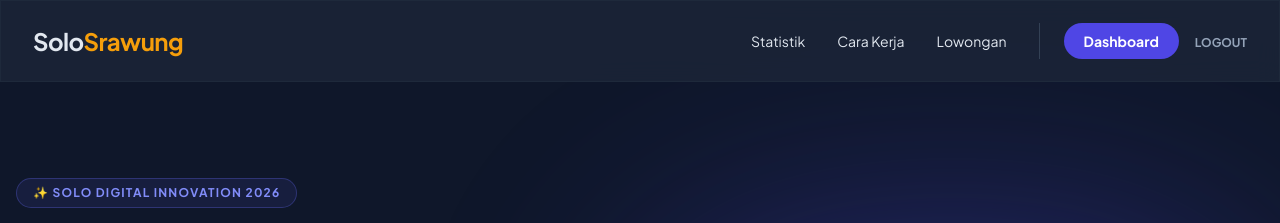
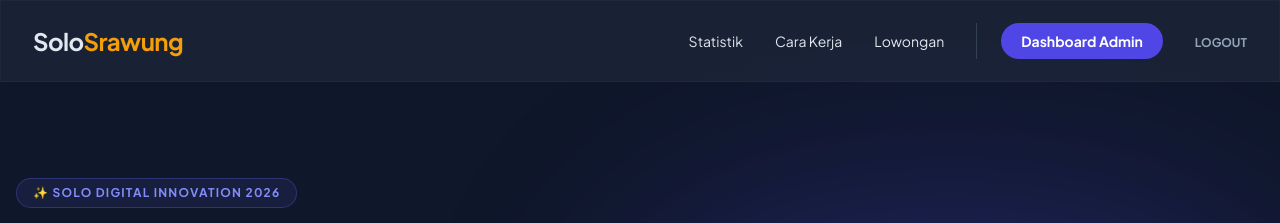
Before and after one commit to indragiriB/solo-srawung, a Laravel app: page / in a window 1280 px wide. Shown: the top 223 px of the page. Run offline with Laravel 12, Linux system fonts and the light colour scheme; the visitor is signed in with stand-in values (Sample User, id 1); data that the repository does not hold is empty; parts of the project's set-up code (start-up, migrations or seed data) failed here and were passed over; some libraries are stand-ins or nearby versions.

Commit message:
add login auth

```diff
--- a/app/Models/User.php
+++ b/app/Models/User.php
@@ -2,6 +2,7 @@
 
 namespace App\Models;
 use Filament\Models\Contracts\FilamentUser; // WAJIB ADA
+
 use Filament\Panel; // WAJIB ADA
 // use Illuminate\Contracts\Auth\MustVerifyEmail;
 use Illuminate\Database\Eloquent\Factories\HasFactory;
--- a/resources/views/welcome.blade.php
+++ b/resources/views/welcome.blade.php
@@ -32,12 +32,24 @@
                 <a href="#lowongan" class="text-sm font-medium hover:text-indigo-400 transition">Lowongan</a>
    @auth
     <div class="flex items-center space-x-4 border-l border-slate-700 pl-6">
-                        <a href="/relawan" class="bg-indigo-600 hover:bg-indigo-500 text-white px-5 py-2 rounded-full text-sm font-bold transition">Dashboard</a>
-                        <form action="/relawan/logout" method="POST">@csrf <button type="submit" class="text-xs text-slate-400 hover:text-red-400 font-bold uppercase">Logout</button></form>
+        @if(auth()->user()->role === 'admin')
+            <a href="/admin" class="bg-indigo-600 hover:bg-indigo-500 text-white px-5 py-2 rounded-full text-sm font-bold transition">Dashboard Admin</a>
+            <form action="{{ route('filament.admin.auth.logout') }}" method="POST">
+                @csrf
+                <button type="submit" class="ml-4 text-xs text-slate-400 hover:text-red-400 font-bold uppercase transition">Logout</button>
+            </form>
+        @else
+            <a href="/relawan" class="bg-amber-500 hover:bg-amber-400 text-white px-5 py-2 rounded-full text-sm font-bold transition shadow-lg shadow-amber-500/20">Dashboard Relawan</a>
+            <form action="{{ route('filament.relawan.auth.logout') }}" method="POST">
+                @csrf
+                <button type="submit" class="ml-4 text-xs text-slate-400 hover:text-red-400 font-bold uppercase transition">Logout</button>
+            </form>
+        @endif
     </div>
 @else
     <div class="flex items-center space-x-4">
-                        <button onclick="openLoginModal()" class="text-sm font-bold text-slate-300 hover:text-white transition">Login</button>
+        <a href="/relawan/login" class="text-sm font-bold text-slate-300 hover:text-white transition">Login</a>
+
         <a href="#daftar" class="bg-indigo-600 hover:bg-indigo-500 text-white px-6 py-2.5 rounded-full text-sm font-bold shadow-lg shadow-indigo-500/20 transition">Daftar</a>
     </div>
 @endauth
```
Lines whose indentation alone changed are shown as unchanged.
